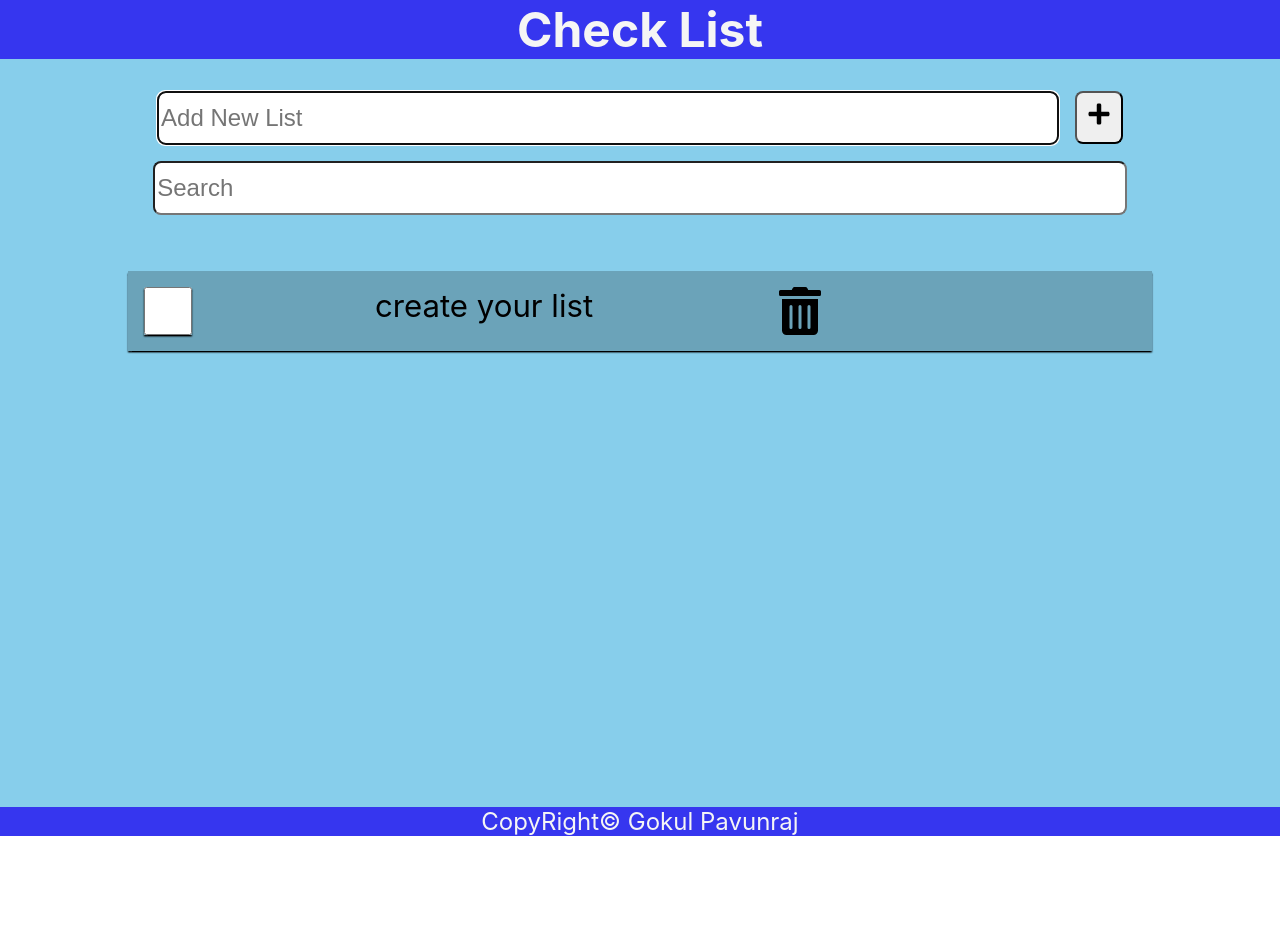
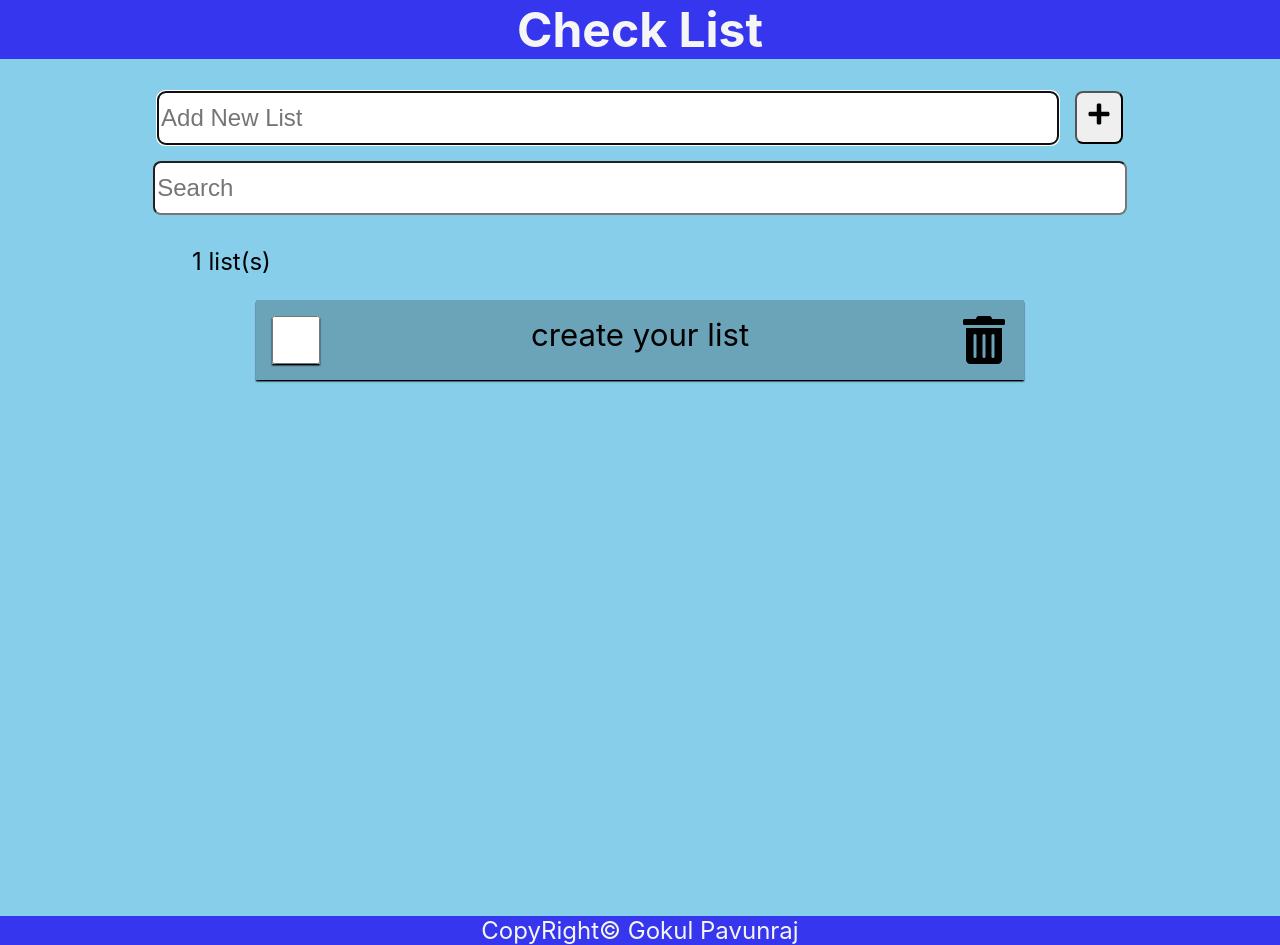
Before and after one commit to GokulPSVG/dailychecklist, a React (Create React App) app in the folder dailychecklist/: page / in a window 1280 px wide. Before the commit the page ends 836 px from the top, so only its background shows below. Built offline with nearby package versions, Linux system fonts and the light colour scheme.

Commit message:
sixteenth commit

```diff
--- a/dailychecklist/src/App.js
+++ b/dailychecklist/src/App.js
@@ -52,6 +52,7 @@ function App() {
           search={search}
           setsearch={setsearch}
         />
+        <span className="listCount">{listContent.length} list(s)</span>
         <CheckList
           listContent={listContent.filter((list)=>(
             ((list.content).toLowerCase()).includes(search.toLowerCase())
--- a/dailychecklist/src/index.css
+++ b/dailychecklist/src/index.css
@@ -31,7 +31,7 @@ footer p{
   margin: 0rem;
 }
 main{
-  min-height: 70vh;
+  min-height: 80vh;
   display: flex;
   justify-content: center;
 }
@@ -91,7 +91,10 @@ main p{
   border-radius: 0.5rem;
   font-size: 150%;
 }
-
+.listCount{
+  font-size: 150%;
+  margin-left: 15%;
+}
 ul{
   display: flex;
   flex-flow: column;
@@ -99,7 +102,7 @@ ul{
   list-style: none;
   font-size: 150%;
   min-height: 50%;
-  min-width: 80%;
+  min-width: 60%;
   margin-bottom: 4rem;
 }
 .listItem{
@@ -140,6 +143,9 @@ ul{
 }
 
 @media screen and (max-width: 480px) {
+  .listCount{
+    margin-left: 5%;
+  }
   ul{
     margin: 1rem 1rem 3rem 1rem;
     padding: 0rem;
@@ -166,8 +172,6 @@ ul{
 @media screen and (min-width: 760px) {
   ul{
     margin-right: 2.5rem;
-  }
-  .listItem label{
-    max-width: 30.5rem;
+    max-width: 30rem;
   }
 }
```
